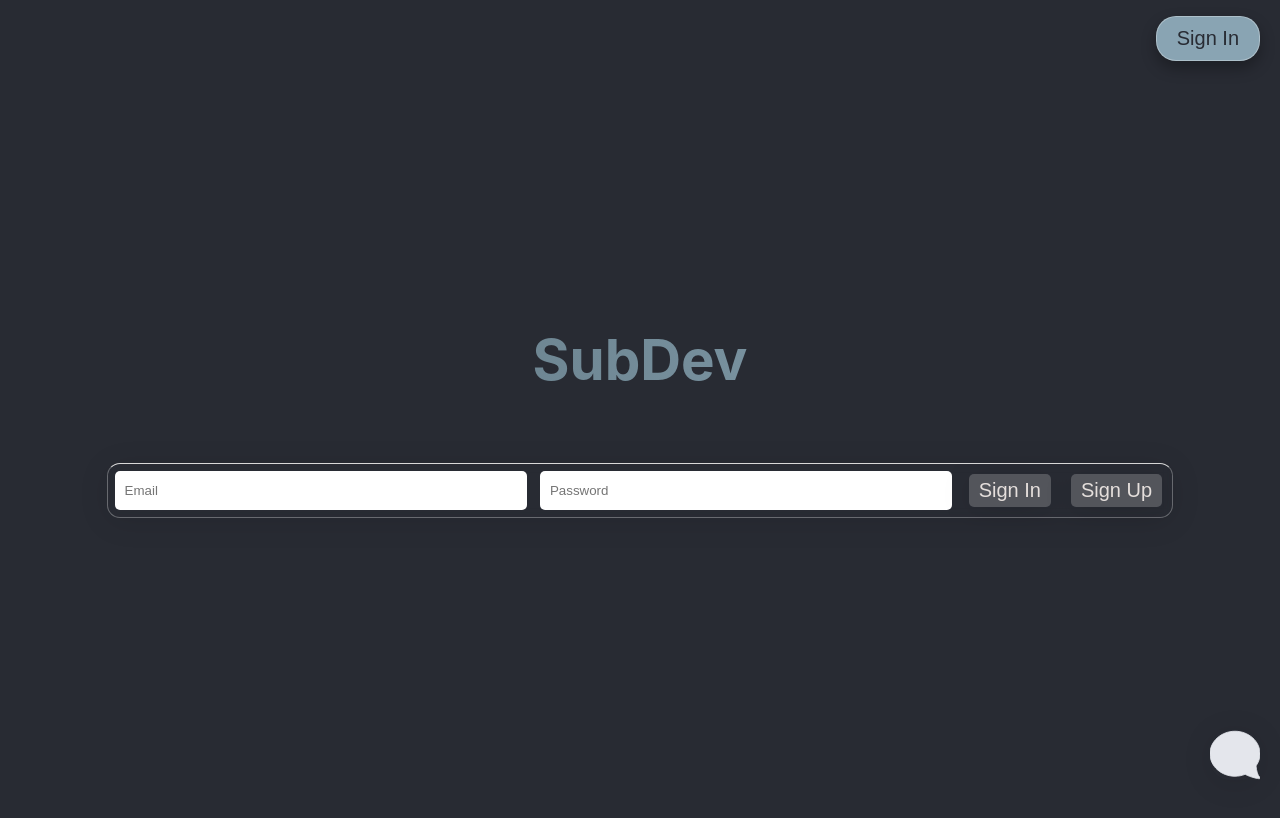
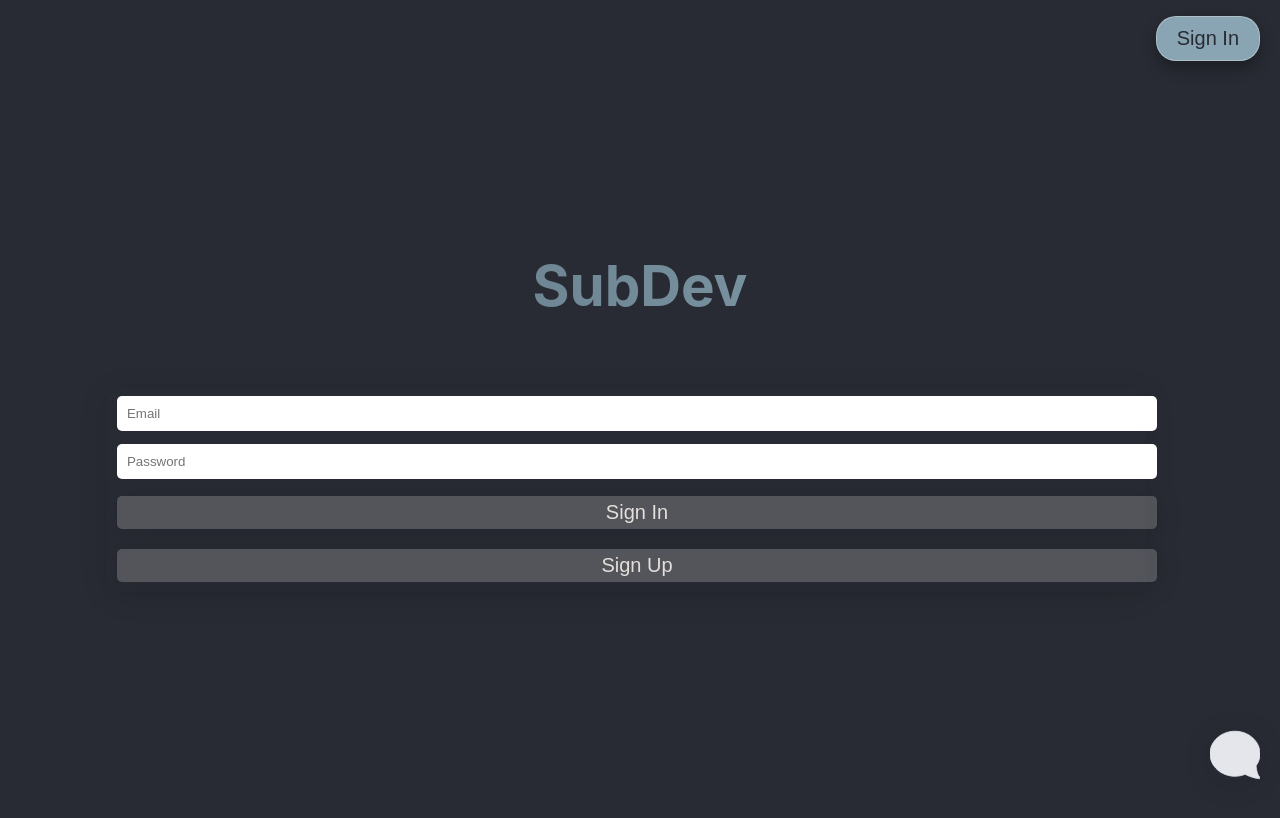
Before and after one commit to b3Rhunter/subdev-v2, a React (Create React App) app: page / in a window 1280 px wide. Both pictures are taken after a click on the button "Sign In". Shown: the top 818 px of the page. Built offline with nearby package versions, Linux system fonts and the light colour scheme; no server answers; the HTML template or start-up script is replaced by a standard one.

Commit message:
Add files via upload

```diff
--- a/src/components/SignIn.js
+++ b/src/components/SignIn.js
@@ -45,7 +45,7 @@ const SignIn = ({onRoomSelect}) => {
         <button className='signInBtn' onClick={openSignIn}>Sign In</button>
 
       {showSignIn && (
-      <form onSubmit={signIn}>
+      <form className='signInForm' onSubmit={signIn}>
       <input
         name="email"
         type="email"
--- a/src/index.css
+++ b/src/index.css
@@ -265,17 +265,29 @@ form button:hover {
 }
 
 .signInCont form {
-  width: 100%;
+  max-width: 100%;
+  display: flex;
+  flex-wrap: wrap;
+  flex-direction: column;
+  justify-content: center;
+  align-items: center;
+  border: none;
 }
 
 .signInCont form button {
   margin: 0.5em;
   padding: 0.25em 0.5em;
+  width: 100%;
 }
 
 .signInCont form input {
+  width: 100%;
   margin: 0.5em;
   padding: 10px;
+}
+
+.signInForm {
+
 }
 
 .closeBtn {
```
